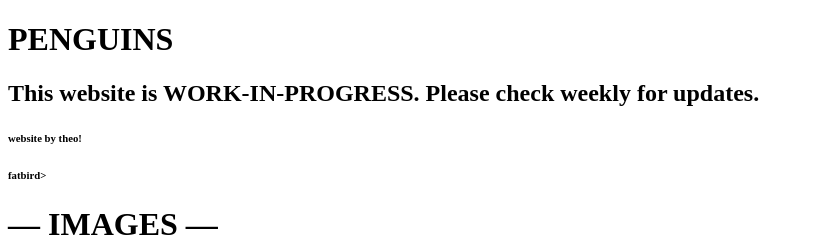
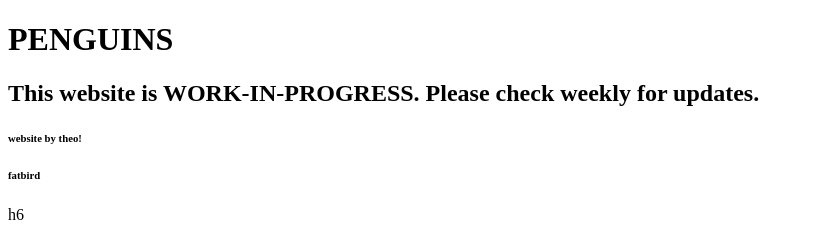
Before and after one commit to TCGSofficialYT/TCGSofficialYT.github.io, a plain HTML site: page index.html in a window 1280 px wide. Shown: the top 251 px of the page, without its empty margins (0-815 px from the left). Drawn offline with Linux system fonts and the light colour scheme.

Commit message:
Update index.html

```diff
--- a/index.html
+++ b/index.html
@@ -12,7 +12,7 @@
     <h1>PENGUINS</h1>
   </div>
   <h2>This website is WORK-IN-PROGRESS. Please check weekly for updates.</h2>
-  <h6>website by theo!<h6><h6 class="alignright">fatbird>
+  <h6>website by theo!<h6><h6 class="alignright">fatbird</h6>h6
   <h1 class="separator">— IMAGES —</h1>
   <div class="images">
     <div class="pimg"><img src="https://encrypted-tbn0.gstatic.com/images?q=tbn:ANd9GcQYvNBg6gzHo1OFYSoMAnvmeXZbxXIdi223eexiHyOb3Hhz9cYrJYOUEetXLg&s" alt="Penguin"></div>
```
